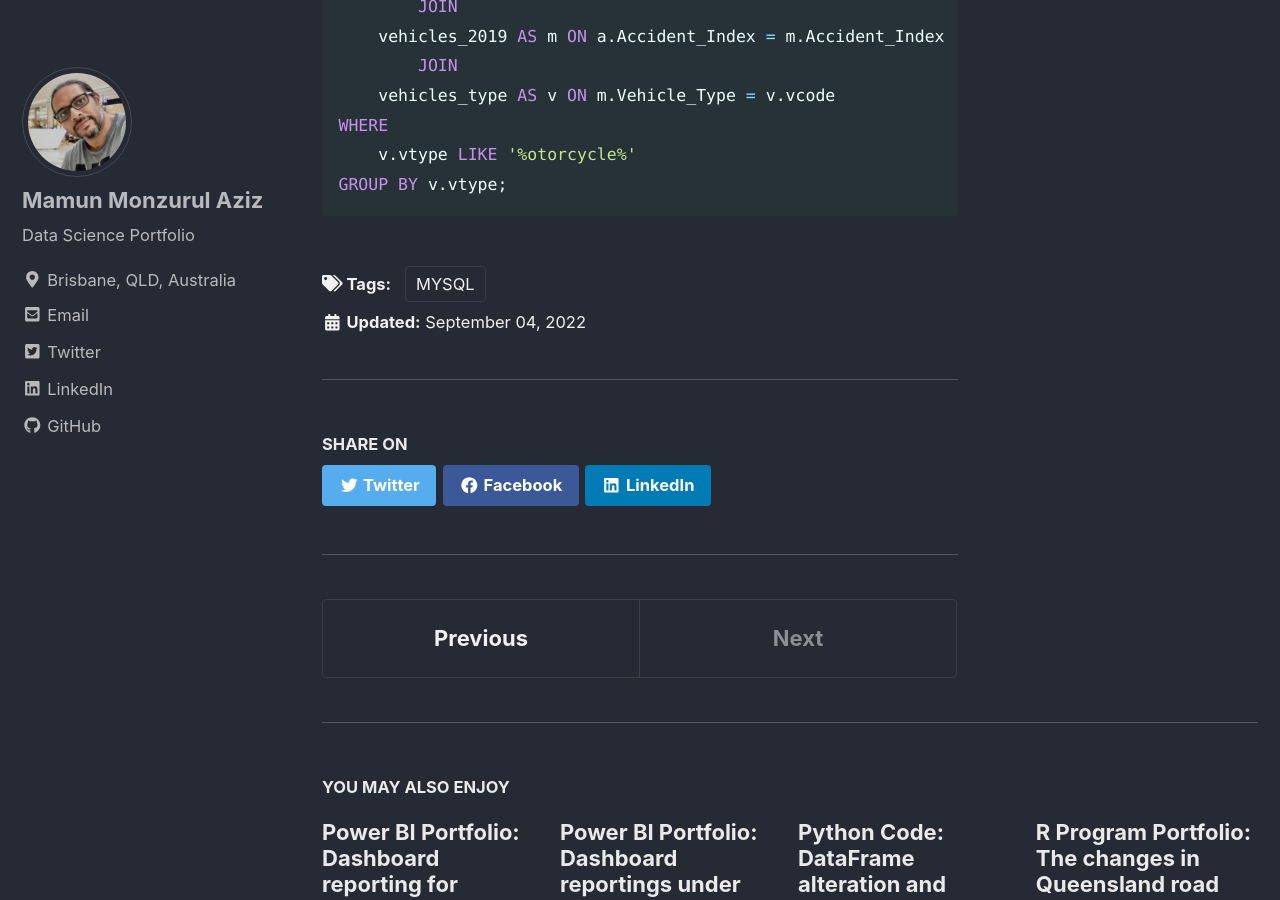
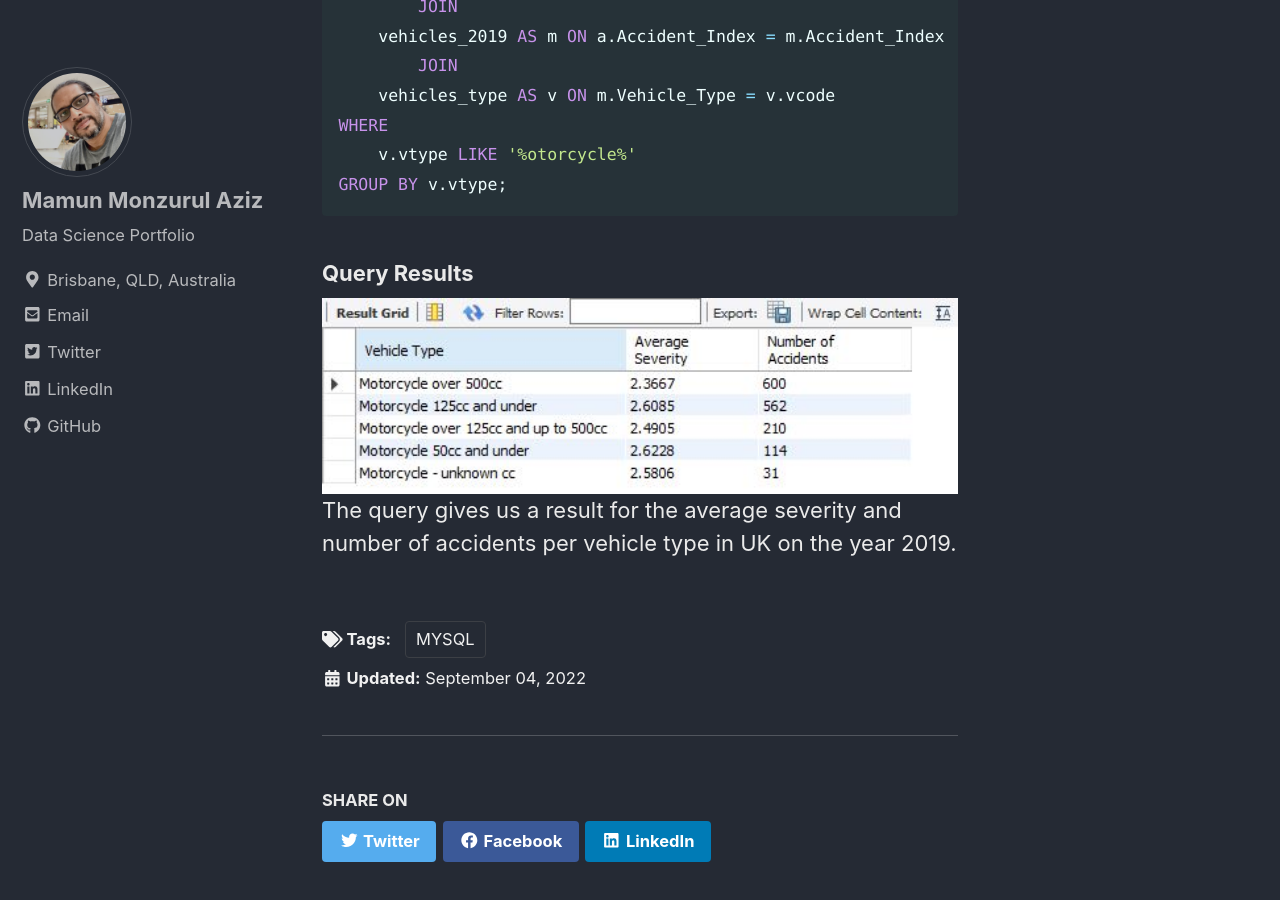
Before and after one commit to mamunmaziz/mamunmaziz.github.io, a Jekyll site: the page built from _posts/2022-09-04-MYSQL Protfolio.md, in a window 1280 px wide and 900 px high, scrolled down 9773 px. Built offline with Jekyll 4.4.1, drawn with Linux system fonts in a browser that asks for light colours; cached includes are drawn as plain includes; nearby versions of some CDN libraries.

Commit message:
Update 2022-09-04-MYSQL Protfolio.md

````diff
--- a/_posts/2022-09-04-MYSQL Protfolio.md
+++ b/_posts/2022-09-04-MYSQL Protfolio.md
@@ -217,3 +217,6 @@ WHERE
     v.vtype LIKE '%otorcycle%'
 GROUP BY v.vtype;
 ```
+### Query Results
+<img src="/images/2022-09-04/7sql.JPG" width="850"/>
+The query gives us a result for the average severity and number of accidents per vehicle type in UK on the year 2019.
````
